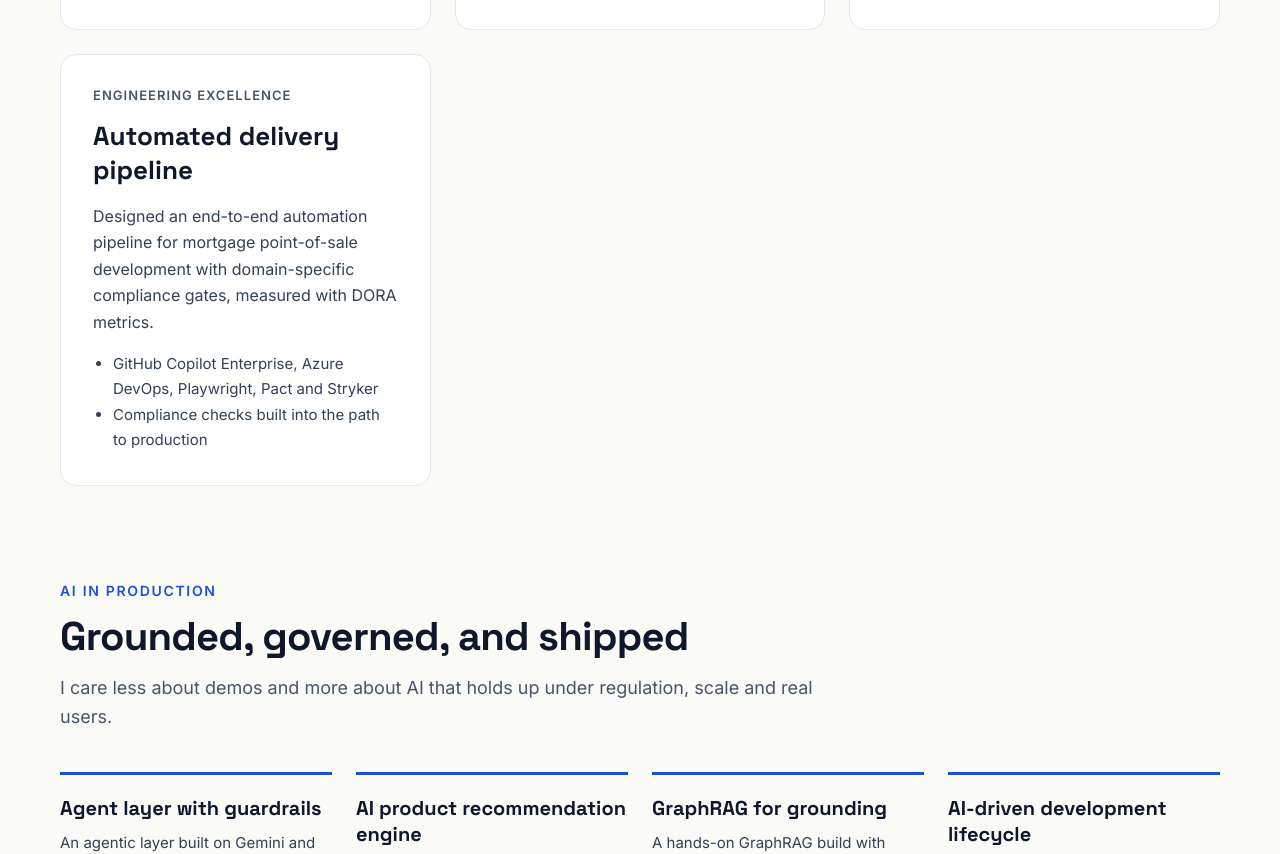
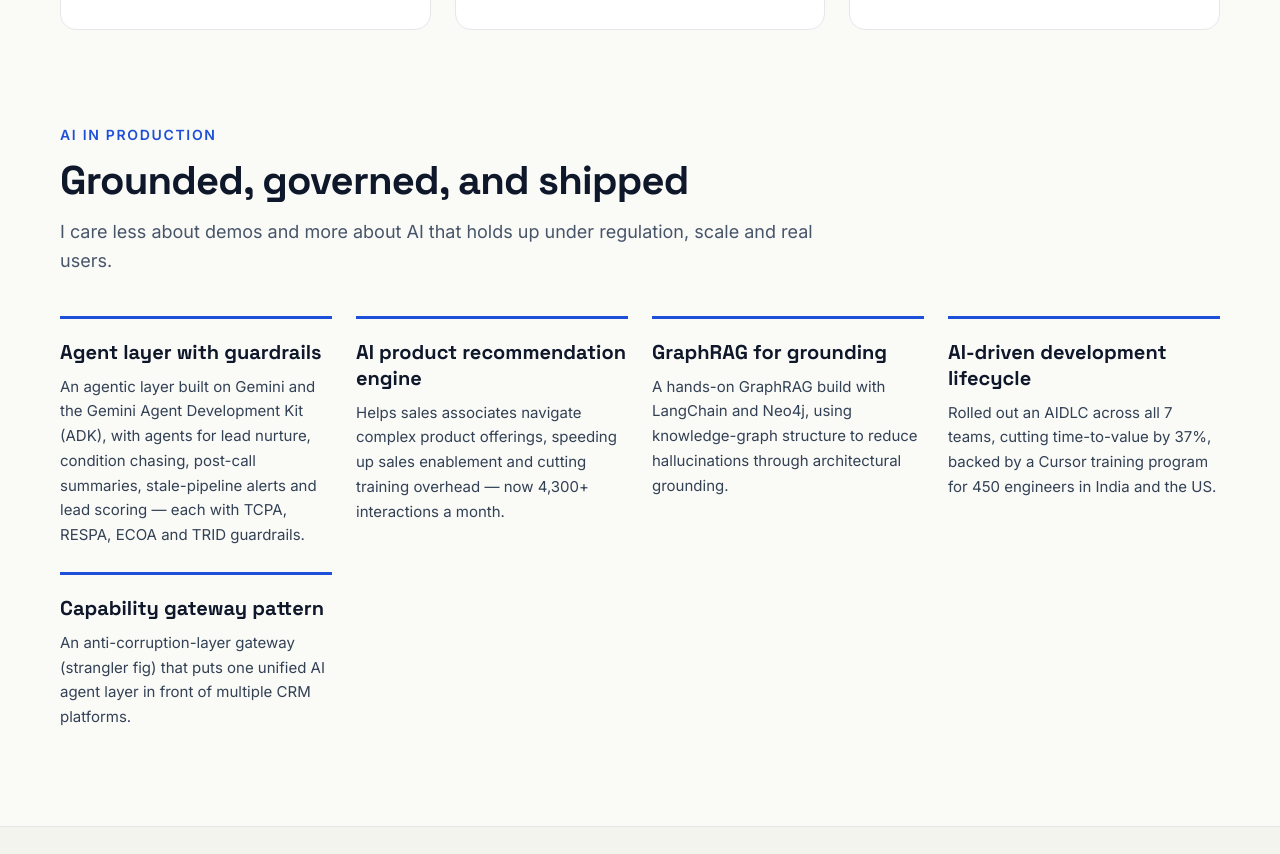
Before and after one commit to gonashc/gonashc.github.io, a plain HTML site: page index.html in a window 1280 px wide. Shown: the part 2988-3842 px from the top of the page. Drawn offline with Linux system fonts and the light colour scheme.

Commit message:
Remove Automated delivery pipeline card
Co-Authored-By: Claude Opus 5.5 <noreply@anthropic.com>
Claude-Session: https://claude.ai/code/session_01SehvjdmcdipM5dsXFg4XYU

```diff
--- a/index.html
+++ b/index.html
@@ -150,18 +150,6 @@ a{color:#1E4FD8}a:hover{color:#163BA3}
         <ul style="margin: 0; padding-left: 20px; font-size: 15px; line-height: 1.7; color: #334155">
           <li>Rate-lock success rate improved from 75% to 93%</li>
           <li>SLO / SLI / SLA instrumentation tied directly to business OKRs</li>
-        </ul>
-      </article>
-
-
-
-      <article style="background: #FFFFFF; border: 1px solid #E5E7EB; border-radius: 16px; padding: 32px; display: flex; flex-direction: column; gap: 16px">
-        <p style="margin: 0; font-size: 13px; font-weight: 600; letter-spacing: 0.08em; text-transform: uppercase; color: #475569">Engineering excellence</p>
-        <h3 style="margin: 0; font-family: 'Space Grotesk', sans-serif; font-size: 26px; font-weight: 700">Automated delivery pipeline</h3>
-        <p style="margin: 0; font-size: 16px; line-height: 1.65; color: #334155">Designed an end-to-end automation pipeline for mortgage point-of-sale development with domain-specific compliance gates, measured with DORA metrics.</p>
-        <ul style="margin: 0; padding-left: 20px; font-size: 15px; line-height: 1.7; color: #334155">
-          <li>GitHub Copilot Enterprise, Azure DevOps, Playwright, Pact and Stryker</li>
-          <li>Compliance checks built into the path to production</li>
         </ul>
       </article>
     </div>
```
